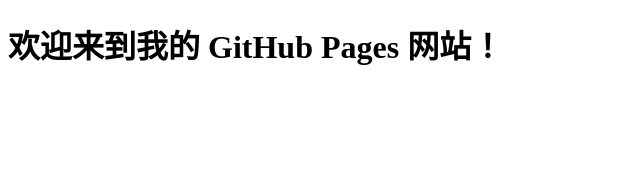
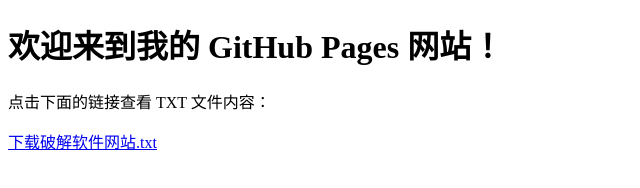
Before and after one commit to Yuche23/my-web1, a plain HTML site: page index.html in a window 1280 px wide. Shown: the whole page, without its empty margins (0-640 px from the left). Drawn offline with Linux system fonts and the light colour scheme.

Commit message:
Add files via upload

```diff
--- a/index.html
+++ b/index.html
@@ -5,5 +5,7 @@
 </head>
 <body>
     <h1>欢迎来到我的 GitHub Pages 网站！</h1>
+    <p>点击下面的链接查看 TXT 文件内容：</p>
+    <a href="破解软件网站.txt" download>下载破解软件网站.txt</a>
 </body>
 </html>
```
